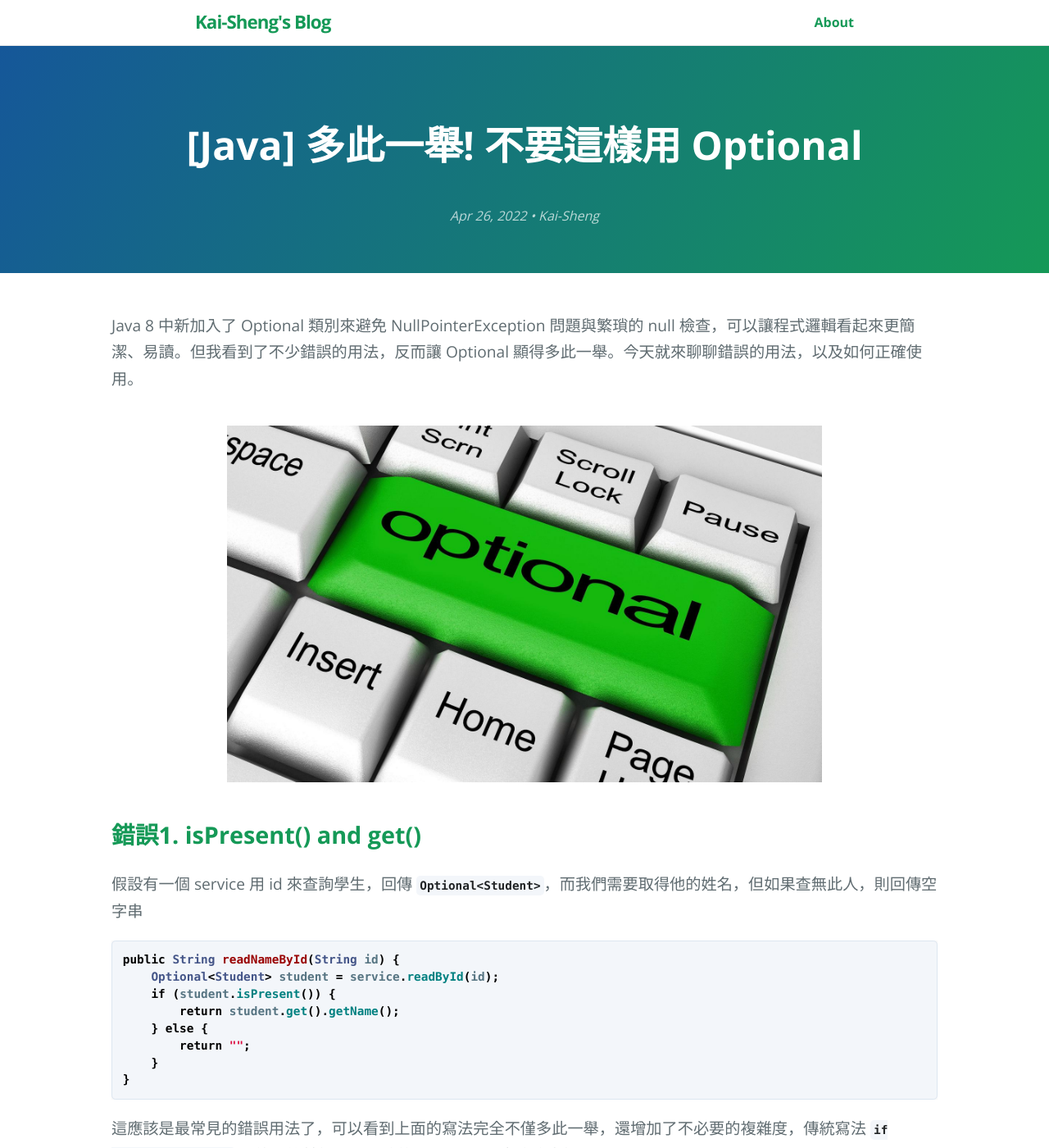
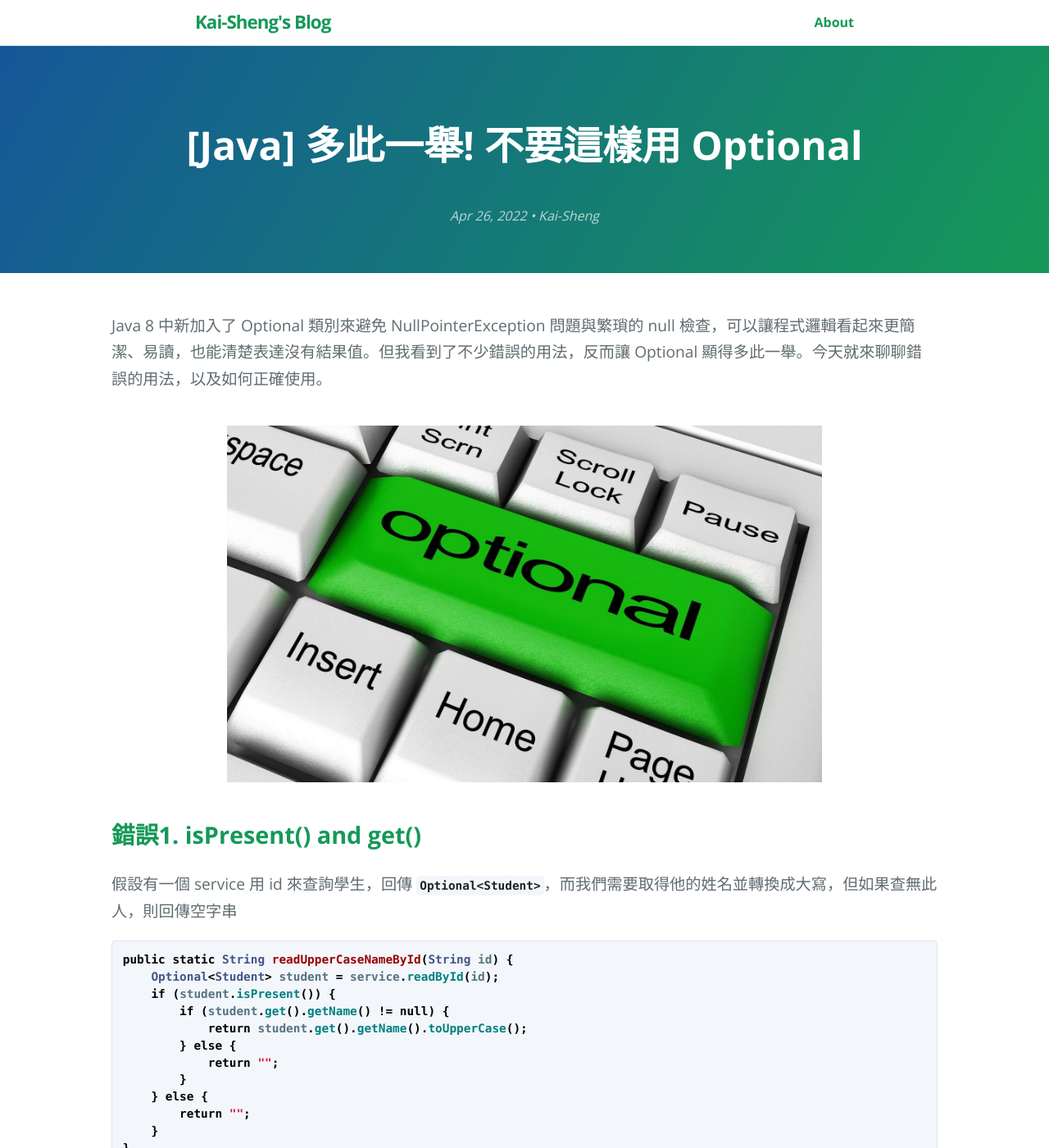
Before and after one commit to KaiSheng714/KaiSheng714.github.io, a Jekyll site: the page built from _posts/2022-04-26-misuse-of-java8-optional.md, in a window 1280 px wide and 1400 px high. Shown: the whole window at 82% size. Built offline with Jekyll 4.4.1, drawn with Linux system fonts in a browser that asks for light colours; some of the changed text lies outside the part shown.

Commit message:
optional

````diff
--- a/_posts/2022-04-26-misuse-of-java8-optional.md
+++ b/_posts/2022-04-26-misuse-of-java8-optional.md
@@ -7,30 +7,35 @@
 categories: [Design, Java]
 ---
 
-Java 8 中新加入了 Optional 類別來避免 NullPointerException 問題與繁瑣的 null 檢查，可以讓程式邏輯看起來更簡潔、易讀。但我看到了不少錯誤的用法，反而讓 Optional 顯得多此一舉。今天就來聊聊錯誤的用法，以及如何正確使用。
+Java 8 中新加入了 Optional 類別來避免 NullPointerException 問題與繁瑣的 null 檢查，可以讓程式邏輯看起來更簡潔、易讀，也能清楚表達沒有結果值。但我看到了不少錯誤的用法，反而讓 Optional 顯得多此一舉。今天就來聊聊錯誤的用法，以及如何正確使用。
 
 ![java8-optional](/assets/image/optional.png?size=large)
 
 ## **錯誤1. isPresent() and get()**
-假設有一個 service 用 id 來查詢學生，回傳 `Optional<Student>`，而我們需要取得他的姓名，但如果查無此人，則回傳空字串
+假設有一個 service 用 id 來查詢學生，回傳 `Optional<Student>`，而我們需要取得他的姓名並轉換成大寫，但如果查無此人，則回傳空字串
 
 ```java
-public String readNameById(String id) {
+public static String readUpperCaseNameById(String id) {
     Optional<Student> student = service.readById(id);
     if (student.isPresent()) {
-        return student.get().getName();
+        if (student.get().getName() != null) {
+            return student.get().getName().toUpperCase();
+        } else {
+            return "";
+        }
     } else {
         return "";
     }
 }
 ```
 
-這應該是最常見的錯誤用法了，可以看到上面的寫法完全不僅多此一舉，還增加了不必要的複雜度，傳統寫法 `if (student != null)` 可能還比較好用。正確使用 Optional 方式改寫如下:
+這應該是最常見的錯誤用法了，可以看到上面的寫法完全不僅多此一舉，還增加了不必要的複雜度。正確使用 Optional 方式改寫如下:
 
 ```java
-public String readNameById(String id) {
+public static String readUpperCaseNameById(String id) {
     return service.readById(id)
         .map(Student::getName)
+        .map(String::toUpperCase)
         .orElse("");
 }
 ```
@@ -85,6 +90,8 @@
 }
 ```
 
+
+
 ### **References**
 
 - [java-8-optional-use-cases](http://dolszewski.com/java/java-8-optional-use-cases/)
````
Also changed, not shown: other parts of _posts/2022-04-26-misuse-of-java8-optional.md (+1 -1 lines).
